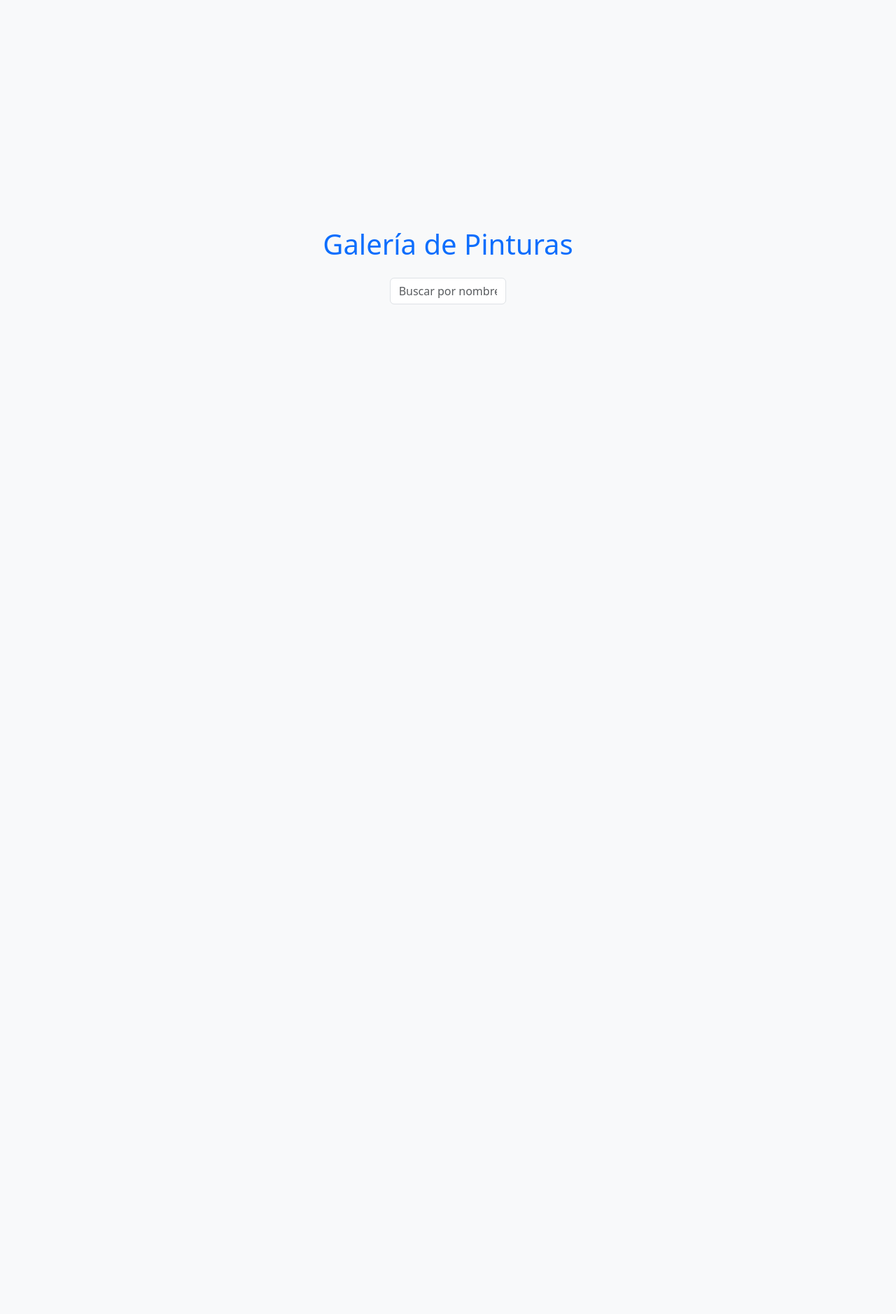
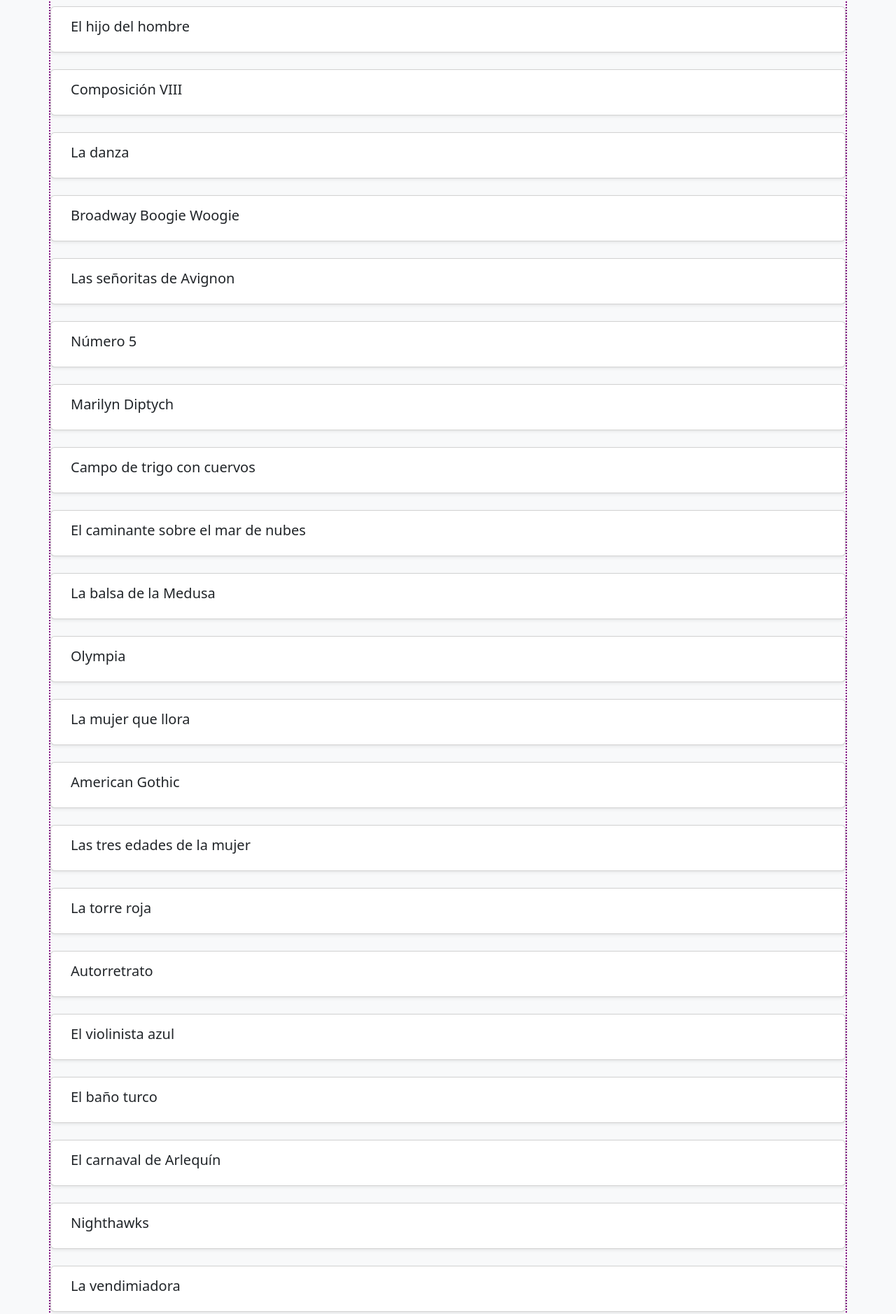
Before and after one commit to faquino1307/gallery-repo, a website built with Vite: page src/index.html in a window 1280 px wide. Shown: the top 1878 px of the page at 70% size. Before the commit the page ends 800 px from the top, so only its background shows below. Built offline with nearby package versions, Linux system fonts and the light colour scheme.

Commit message:
Preparacion de datos de pinturas y de galeria

```diff
--- a/src/css/styles.css
+++ b/src/css/styles.css
@@ -0,0 +1,3 @@
+.main-gallery{
+    border: purple 2px dotted;
+}
--- a/src/index.html
+++ b/src/index.html
@@ -5,6 +5,7 @@
     <meta charset="UTF-8" />
     <meta name="viewport" content="width=device-width, initial-scale=1.0" />
     <title>Hello Bootstrap</title>
+    <link rel="stylesheet" href="./css/styles.css" />
 </head>
 
 <body class="d-flex vh-100 justify-content-center align-items-center bg-light">
@@ -23,7 +24,7 @@
             </div>
 
             <!-- Galería -->
-            <div id="gallery" class="row g-4">
+            <div id="gallery" class="row g-4 main-gallery">
                 <!-- Aquí se insertarán las cards dinámicamente -->
 
             </div>
--- a/src/js/app.js
+++ b/src/js/app.js
@@ -1,7 +1,42 @@
 import "bootstrap/dist/css/bootstrap.min.css";
 import "bootstrap";
-
+import { paintings } from "./data/paintings";
+import { fer } from "./data/paintings";
 // Tu propio código JS
 document.addEventListener("DOMContentLoaded", () => {
+    console.log(fer);
+    /**
+     * <div class="card shadow-sm h-100">
+            <img src="..." class="card-img-top" alt="paint image">
+            <div class="card-body">
+                <h5 class="card-title">painting.title</h5>
+                <p class="card-text mb-1"><strong>Autor:</strong> painting.author</p>
+                <p class="card-text"><strong>Año:</strong> painting.year</p>
+            </div>
+        </div>
+     */
+    let gallery = document.getElementById('gallery');
+    console.log(gallery);
+    paintings.forEach((painting) => {
+
+        console.log(painting);
+        let div = document.createElement('div');
+        div.classList.add('card', 'shadow-sm', 'h-100', 'main-gallery');
+        let div2 = document.createElement('div');
+        div2.classList.add('card-body');
+
+        div.appendChild(div2);
+
+        let title = document.createElement('h5');
+        title.innerText = painting.title;
+        div2.appendChild(title);
+        console.log(div);
+        console.log(div2);
+        console.log(title);
+        gallery.appendChild(div);
+
+
+
+    });
 
 });
--- /dev/null
+++ b/src/js/data/paintings.js
@@ -0,0 +1,53 @@
+export var fer = 'fer';
+export const paintings = [
+  { title: "La noche estrellada", author: "Vincent van Gogh", year: 1889, img: "https://picsum.photos/400/300?random=1", description: "Una de las obras más famosas de Van Gogh, pintada en Saint-Rémy-de-Provence." },
+  { title: "La Gioconda", author: "Leonardo da Vinci", year: 1503, img: "https://picsum.photos/400/300?random=2", description: "También conocida como Mona Lisa, es uno de los retratos más enigmáticos de la historia del arte." },
+  { title: "El grito", author: "Edvard Munch", year: 1893, img: "https://picsum.photos/400/300?random=3", description: "Expresión icónica de la angustia existencial moderna." },
+  { title: "Las Meninas", author: "Diego Velázquez", year: 1656, img: "https://picsum.photos/400/300?random=4", description: "Obra maestra barroca que representa a la infanta Margarita y su corte." },
+  { title: "La persistencia de la memoria", author: "Salvador Dalí", year: 1931, img: "https://picsum.photos/400/300?random=5", description: "Pintura surrealista célebre por los relojes blandos que desafían el tiempo." },
+  { title: "Guernica", author: "Pablo Picasso", year: 1937, img: "https://picsum.photos/400/300?random=6", description: "Mural antibélico inspirado en el bombardeo de la ciudad de Guernica." },
+  { title: "El beso", author: "Gustav Klimt", year: 1908, img: "https://picsum.photos/400/300?random=7", description: "Obra modernista cargada de oro y simbolismo erótico." },
+  { title: "Impresión, sol naciente", author: "Claude Monet", year: 1872, img: "https://picsum.photos/400/300?random=8", description: "Pintura que dio nombre al movimiento impresionista." },
+  { title: "Los jugadores de cartas", author: "Paul Cézanne", year: 1895, img: "https://picsum.photos/400/300?random=9", description: "Serie de cinco cuadros que muestran a campesinos jugando cartas." },
+  { title: "La joven de la perla", author: "Johannes Vermeer", year: 1665, img: "https://picsum.photos/400/300?random=10", description: "Conocida como la 'Mona Lisa del Norte', un retrato lleno de misterio." },
+  { title: "La ronda de noche", author: "Rembrandt", year: 1642, img: "https://picsum.photos/400/300?random=11", description: "Escena grupal que revolucionó el retrato colectivo en la época barroca." },
+  { title: "Las bañistas", author: "Auguste Renoir", year: 1887, img: "https://picsum.photos/400/300?random=12", description: "Celebración impresionista de la figura femenina en la naturaleza." },
+  { title: "El nacimiento de Venus", author: "Sandro Botticelli", year: 1486, img: "https://picsum.photos/400/300?random=13", description: "Representación mitológica del nacimiento de la diosa Venus." },
+  { title: "La escuela de Atenas", author: "Rafael", year: 1511, img: "https://picsum.photos/400/300?random=14", description: "Fresco que representa a los grandes filósofos de la antigüedad clásica." },
+  { title: "El jardín de las delicias", author: "El Bosco", year: 1505, img: "https://picsum.photos/400/300?random=15", description: "Tríptico lleno de simbolismo religioso y escenas fantásticas." },
+  { title: "Cristo crucificado", author: "Diego Velázquez", year: 1632, img: "https://picsum.photos/400/300?random=16", description: "Representación sobria y realista de Cristo en la cruz." },
+  { title: "El almuerzo de los remeros", author: "Auguste Renoir", year: 1881, img: "https://picsum.photos/400/300?random=17", description: "Escena alegre con amigos disfrutando una tarde junto al río." },
+  { title: "La libertad guiando al pueblo", author: "Eugène Delacroix", year: 1830, img: "https://picsum.photos/400/300?random=18", description: "Alegoría de la Revolución Francesa de 1830." },
+  { title: "La creación de Adán", author: "Miguel Ángel", year: 1512, img: "https://picsum.photos/400/300?random=19", description: "Parte de la Capilla Sixtina, representa el momento de la creación." },
+  { title: "El coloso", author: "Francisco de Goya", year: 1808, img: "https://picsum.photos/400/300?random=20", description: "Obra atribuida a Goya que muestra una figura gigantesca sobre el pueblo." },
+  { title: "El hijo del hombre", author: "René Magritte", year: 1964, img: "https://picsum.photos/400/300?random=21", description: "Famoso retrato surrealista de un hombre con una manzana tapando su rostro." },
+  { title: "Composición VIII", author: "Wassily Kandinsky", year: 1923, img: "https://picsum.photos/400/300?random=22", description: "Ejemplo clave de la abstracción geométrica." },
+  { title: "La danza", author: "Henri Matisse", year: 1910, img: "https://picsum.photos/400/300?random=23", description: "Pintura vibrante que celebra el movimiento y la alegría." },
+  { title: "Broadway Boogie Woogie", author: "Piet Mondrian", year: 1943, img: "https://picsum.photos/400/300?random=24", description: "Abstracción geométrica inspirada en el ritmo del jazz." },
+  { title: "Las señoritas de Avignon", author: "Pablo Picasso", year: 1907, img: "https://picsum.photos/400/300?random=25", description: "Obra precursora del cubismo que rompió con la tradición académica." },
+  { title: "Número 5", author: "Jackson Pollock", year: 1948, img: "https://picsum.photos/400/300?random=26", description: "Ejemplo de action painting con técnica de dripping." },
+  { title: "Marilyn Diptych", author: "Andy Warhol", year: 1962, img: "https://picsum.photos/400/300?random=27", description: "Icono del arte pop que representa a Marilyn Monroe." },
+  { title: "Campo de trigo con cuervos", author: "Vincent van Gogh", year: 1890, img: "https://picsum.photos/400/300?random=28", description: "Pintura intensa y dramática realizada poco antes de su muerte." },
+  { title: "El caminante sobre el mar de nubes", author: "Caspar David Friedrich", year: 1818, img: "https://picsum.photos/400/300?random=29", description: "Icono del romanticismo que muestra la pequeñez del hombre ante la naturaleza." },
+  { title: "La balsa de la Medusa", author: "Théodore Géricault", year: 1819, img: "https://picsum.photos/400/300?random=30", description: "Pintura monumental sobre un naufragio trágico." },
+  { title: "Olympia", author: "Édouard Manet", year: 1863, img: "https://picsum.photos/400/300?random=31", description: "Obra polémica que modernizó el desnudo femenino." },
+  { title: "La mujer que llora", author: "Pablo Picasso", year: 1937, img: "https://picsum.photos/400/300?random=32", description: "Representación cubista del dolor humano." },
+  { title: "American Gothic", author: "Grant Wood", year: 1930, img: "https://picsum.photos/400/300?random=33", description: "Icono del arte estadounidense, muestra una pareja en estilo rural." },
+  { title: "Las tres edades de la mujer", author: "Gustav Klimt", year: 1905, img: "https://picsum.photos/400/300?random=34", description: "Explora la vida femenina en distintas etapas." },
+  { title: "La torre roja", author: "Giorgio de Chirico", year: 1913, img: "https://picsum.photos/400/300?random=35", description: "Pintura metafísica con paisajes enigmáticos." },
+  { title: "Autorretrato", author: "Frida Kahlo", year: 1940, img: "https://picsum.photos/400/300?random=36", description: "Uno de los múltiples autorretratos que exploran su identidad y dolor." },
+  { title: "El violinista azul", author: "Marc Chagall", year: 1913, img: "https://picsum.photos/400/300?random=37", description: "Obra llena de color y simbolismo onírico." },
+  { title: "El baño turco", author: "Jean-Auguste-Dominique Ingres", year: 1862, img: "https://picsum.photos/400/300?random=38", description: "Escena orientalista con mujeres en un harén." },
+  { title: "El carnaval de Arlequín", author: "Joan Miró", year: 1924, img: "https://picsum.photos/400/300?random=39", description: "Escena surrealista repleta de personajes fantásticos." },
+  { title: "Nighthawks", author: "Edward Hopper", year: 1942, img: "https://picsum.photos/400/300?random=40", description: "Escena nocturna de soledad urbana en un diner." },
+  { title: "La vendimiadora", author: "Diego Rivera", year: 1926, img: "https://picsum.photos/400/300?random=41", description: "Muestra la vida campesina con un estilo muralista." },
+  { title: "El dos de mayo", author: "Francisco de Goya", year: 1814, img: "https://picsum.photos/400/300?random=42", description: "Pintura histórica sobre el levantamiento del pueblo de Madrid." },
+  { title: "Un bar en las Folies-Bergère", author: "Édouard Manet", year: 1882, img: "https://picsum.photos/400/300?random=43", description: "Refleja la modernidad de la vida parisina." },
+  { title: "El ángelus", author: "Jean-François Millet", year: 1859, img: "https://picsum.photos/400/300?random=44", description: "Escena campesina de recogimiento y oración." },
+  { title: "Las espigadoras", author: "Jean-François Millet", year: 1857, img: "https://picsum.photos/400/300?random=45", description: "Pintura realista de campesinas recogiendo espigas." },
+  { title: "La gran ola de Kanagawa", author: "Katsushika Hokusai", year: 1831, img: "https://picsum.photos/400/300?random=46", description: "Grabado japonés icónico del ukiyo-e." },
+  { title: "El triunfo de Baco", author: "Diego Velázquez", year: 1629, img: "https://picsum.photos/400/300?random=47", description: "También conocido como Los borrachos, muestra al dios Baco con campesinos." },
+  { title: "Autorretrato con oreja vendada", author: "Vincent van Gogh", year: 1889, img: "https://picsum.photos/400/300?random=48", description: "Retrato pintado tras su célebre incidente con la oreja." },
+  { title: "El taller del pintor", author: "Gustave Courbet", year: 1855, img: "https://picsum.photos/400/300?random=49", description: "Obra alegórica que refleja la visión realista del artista." },
+  { title: "El matrimonio Arnolfini", author: "Jan van Eyck", year: 1434, img: "https://picsum.photos/400/300?random=50", description: "Retrato flamenco cargado de simbolismo sobre el matrimonio." }
+];
--- /dev/null
+++ b/vite.config.js
@@ -0,0 +1,16 @@
+import { defineConfig } from "vite";
+
+export default defineConfig({
+  root: "src", // aquí está tu index.html
+  build: {
+    outDir: "../dist", // salida final
+    emptyOutDir: true, // limpia dist antes de compilar
+    rollupOptions: {
+      input: "src/index.html", // 👈 aseguramos el entry
+    }
+  },
+  server: {
+    port: 5173, // puerto para npm run dev
+    open: true, // abre el navegador automáticamente
+  },
+});
```
